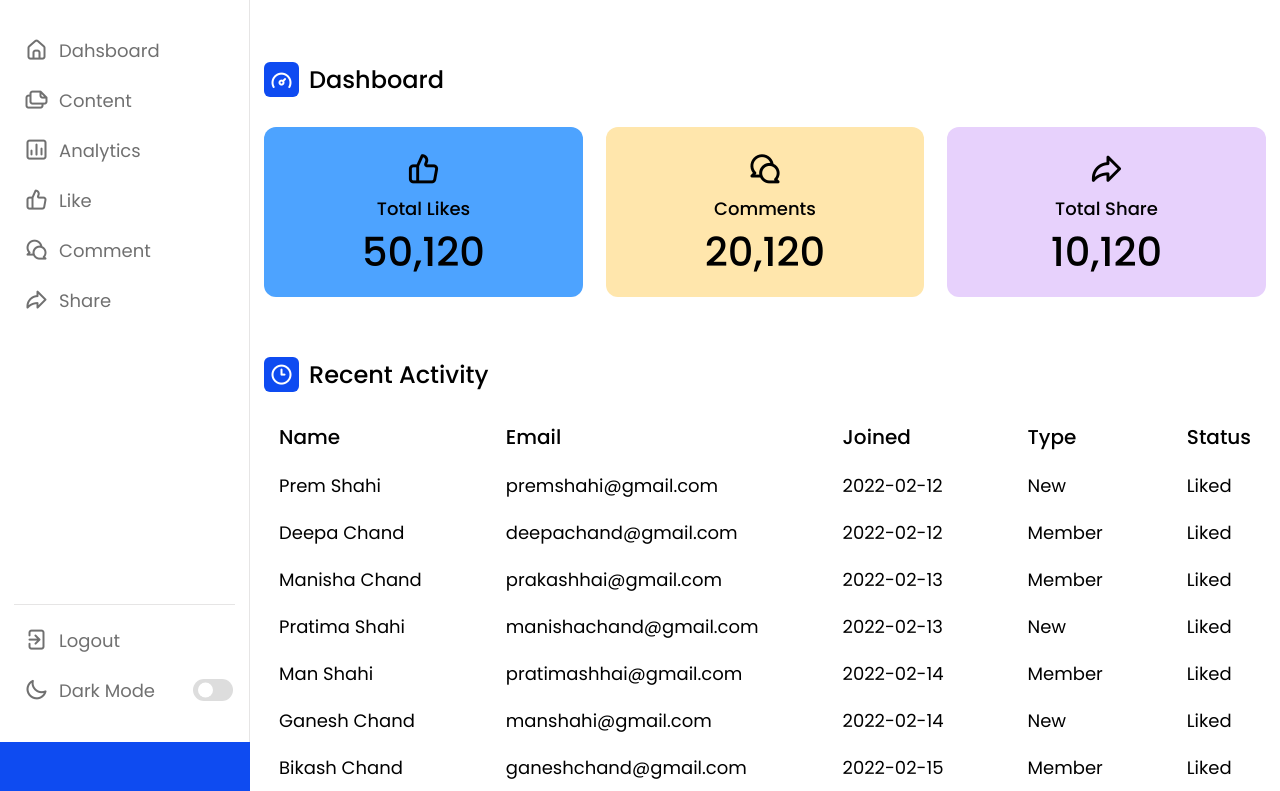
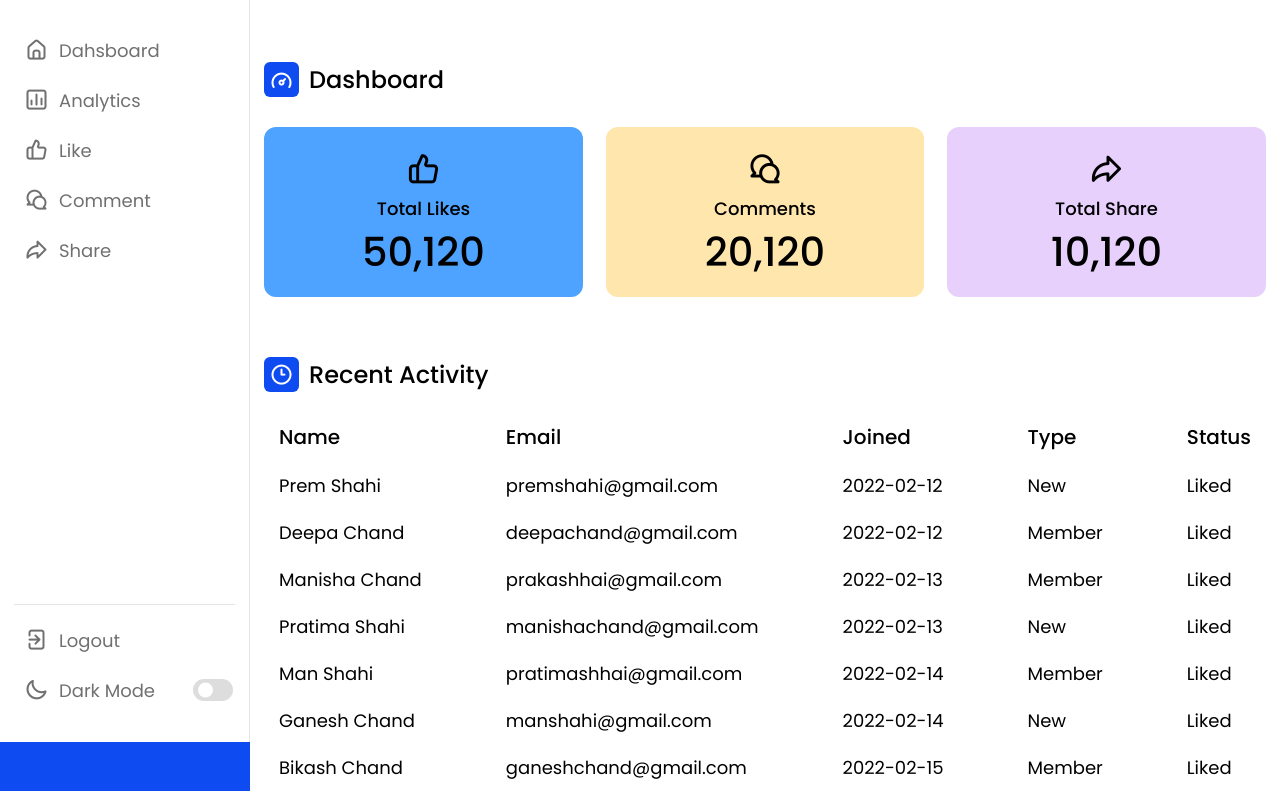
Before and after one commit to mdzubayertalukder/dbmssearchengine, a plain HTML site: page Dashboard.html in a window 1280 px wide. Shown: the part 58-849 px from the top of the page. Drawn offline with nearby package versions, Linux system fonts and the light colour scheme; a script that the page names is missing; files whose address does not match are found by name.

Commit message:
Update Dashboard.html

```diff
--- a/Dashboard.html
+++ b/Dashboard.html
@@ -12,7 +12,7 @@
     <!----===== Iconscout CSS ===== -->
     <link rel="stylesheet" href="https://unicons.iconscout.com/release/v4.0.0/css/line.css">
 
-    <title>Admin Dashboard Panel</title>
+    <title>Admin Dashboasrd Panel</title>
 </head>
 <body>
     <nav>
@@ -30,10 +30,7 @@
                     <i class="uil uil-estate"></i>
                     <span class="link-name">Dahsboard</span>
                 </a></li>
-                <li><a href="#">
-                    <i class="uil uil-files-landscapes"></i>
-                    <span class="link-name">Content</span>
-                </a></li>
+
                 <li><a href="#">
                     <i class="uil uil-chart"></i>
                     <span class="link-name">Analytics</span>
```
